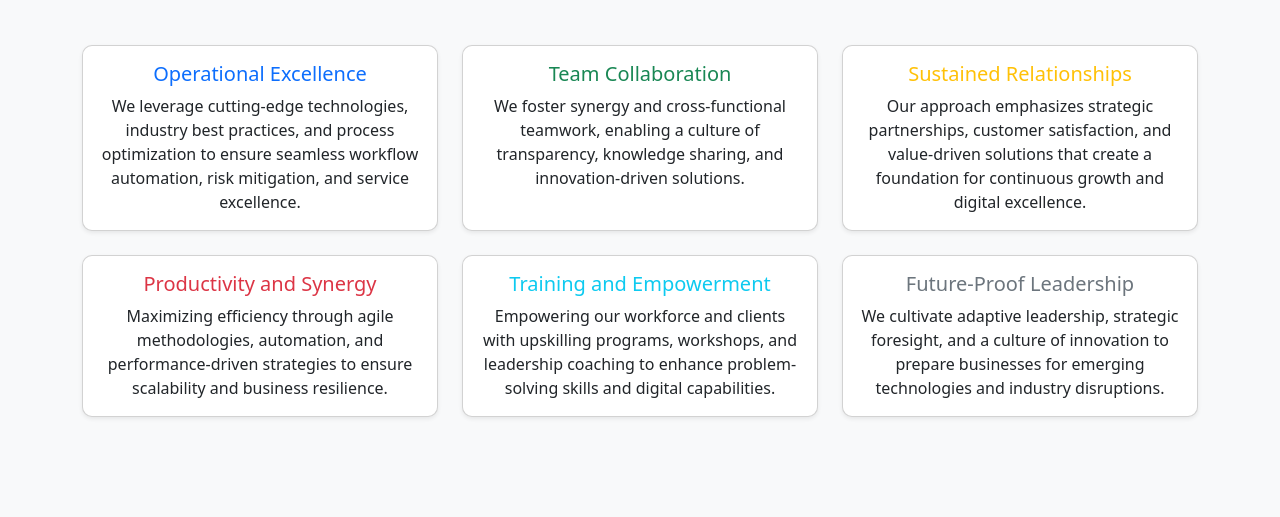
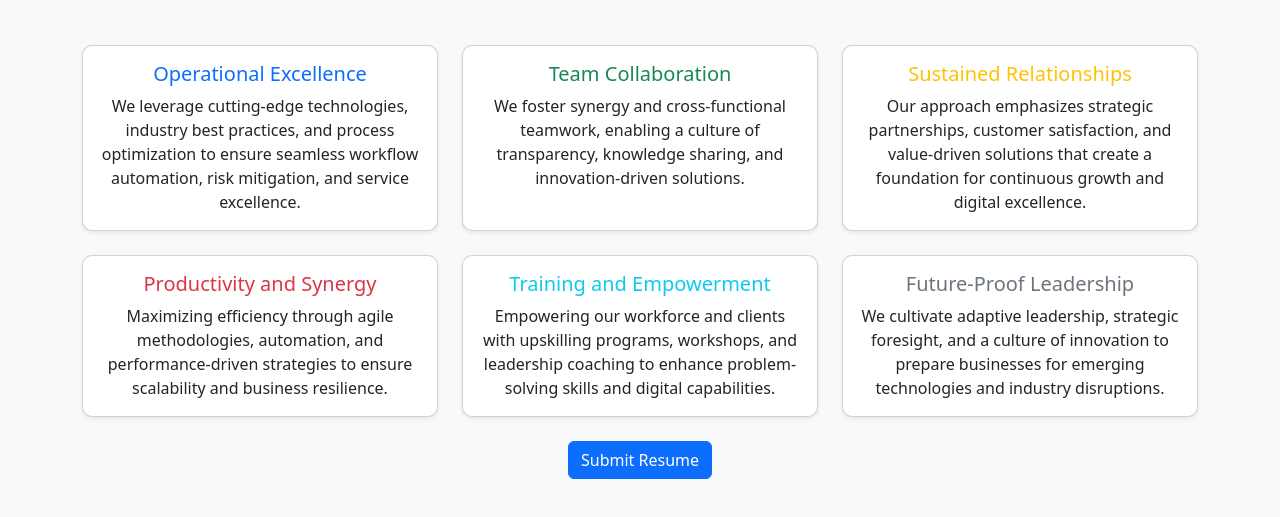
Before and after one commit to Zetanian/zetanium, a plain HTML site: page index.html in a window 1280 px wide. Shown: the part 155-672 px from the top of the page. Drawn offline with nearby package versions, Linux system fonts and the light colour scheme.

Commit message:
Added resume submit button

```diff
--- a/index.html
+++ b/index.html
@@ -88,8 +88,11 @@
                 </div>
             </div>
         </div>
+        <!-- Submit Resume Button -->
+        <div class="mt-4">
+            <button type="button" class="btn btn-primary">Submit Resume</button>
+        </div>
     </div>
-
     <script src="https://cdn.jsdelivr.net/npm/bootstrap@5.3.0/dist/js/bootstrap.bundle.min.js"></script>
 
 </body>
```
